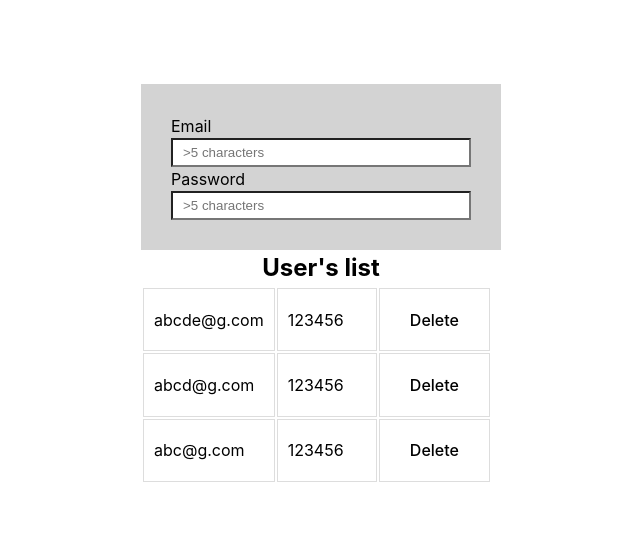
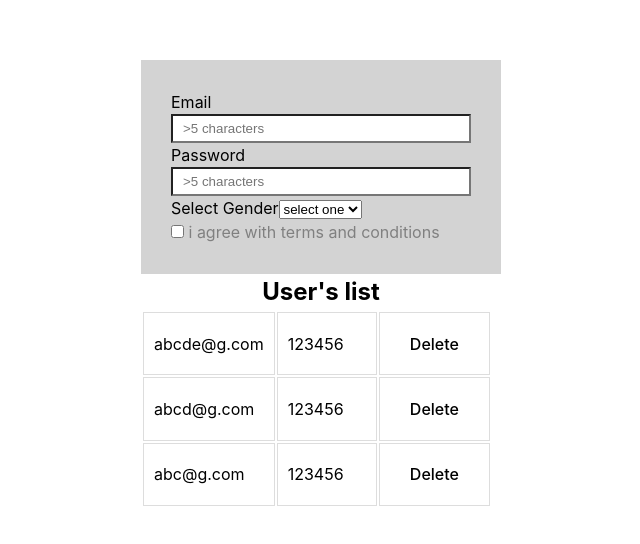
Before and after one commit to MahmudMoon/vite_react, a React (Vite) app: page / in a window 1280 px wide. Shown: the part 116-660 px from the top of the page, without its empty margins (319-959 px from the left). Built offline with nearby package versions, Linux system fonts and the light colour scheme.

Commit message:
select and checkbox

```diff
--- a/src/assets/data.jsx
+++ b/src/assets/data.jsx
@@ -80,9 +80,6 @@ let data = [
   { email: "abc@g.com", password: "123456" },
 ];
 
-const updateData = (newData) => {
-  console.log("$$$", newData);
-  data = newData;
-};
+let genders = ["select one", "male", "female", "others"];
 
-export { people, data, updateData };
+export { people, data, genders };
--- a/src/form-control/login-form.jsx
+++ b/src/form-control/login-form.jsx
@@ -1,11 +1,12 @@
 import { useState } from "react";
 import "./login-form.css";
-import { data } from "../assets/data";
+import { data, genders } from "../assets/data";
 
 const LoginForm = () => {
   let [user, setUser] = useState({});
   let [usersData, setUsersData] = useState(data);
   let [validUser, setValidUser] = useState(false);
+  let [check, setCheck] = useState(false);
 
   const onFormInputChange = (e) => {
     if (e.target.name == "email") {
@@ -50,10 +51,15 @@ const LoginForm = () => {
           console.log("form submitted");
           e.preventDefault();
           console.log(user);
+          if (!user?.email || !user?.password) {
+            return;
+          }
           setUsersData((currentStatus) => {
             return [...currentStatus, user];
           });
           setUser({});
+          setValidUser(false);
+          setCheck(false);
         }}
       >
         <div>
@@ -90,7 +96,33 @@ const LoginForm = () => {
           />
         </div>
 
-        {validUser && (
+        <div>
+          <label htmlFor="select-gender">Select Gender</label>
+          <select name="gender" id="select-gender">
+            {genders.map((gender) => {
+              return <option value="">{gender}</option>;
+            })}
+          </select>
+        </div>
+        <div>
+          <input
+            type="Checkbox"
+            id="checkbox"
+            checked={check}
+            onChange={() => {
+              setCheck(!check);
+            }}
+          />
+          <label
+            htmlFor="checkbox"
+            style={(check && { color: "black" }) || { color: "gray" }}
+          >
+            {" "}
+            i agree with terms and conditions
+          </label>
+        </div>
+
+        {validUser && check && (
           <div>
             <button id="login-btn" type="submit">
               Login now
```
